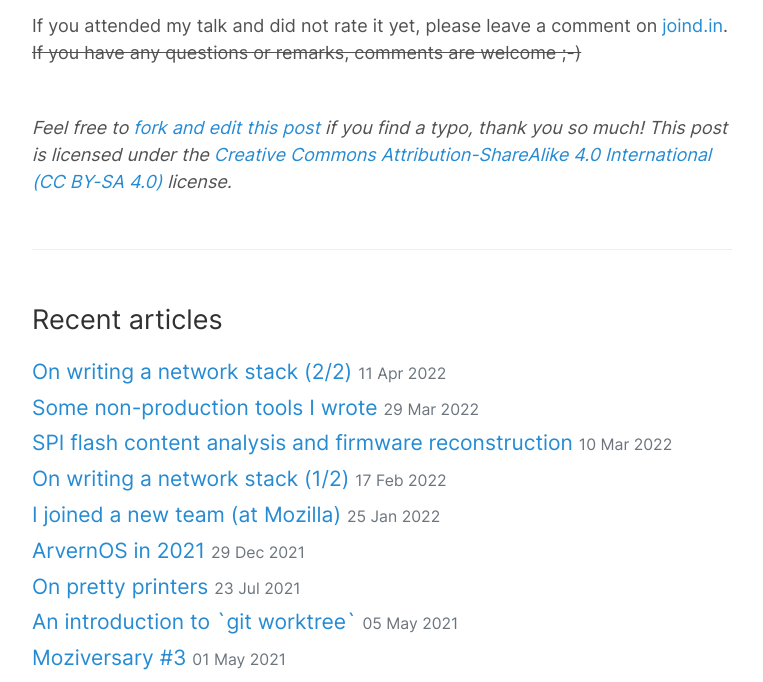
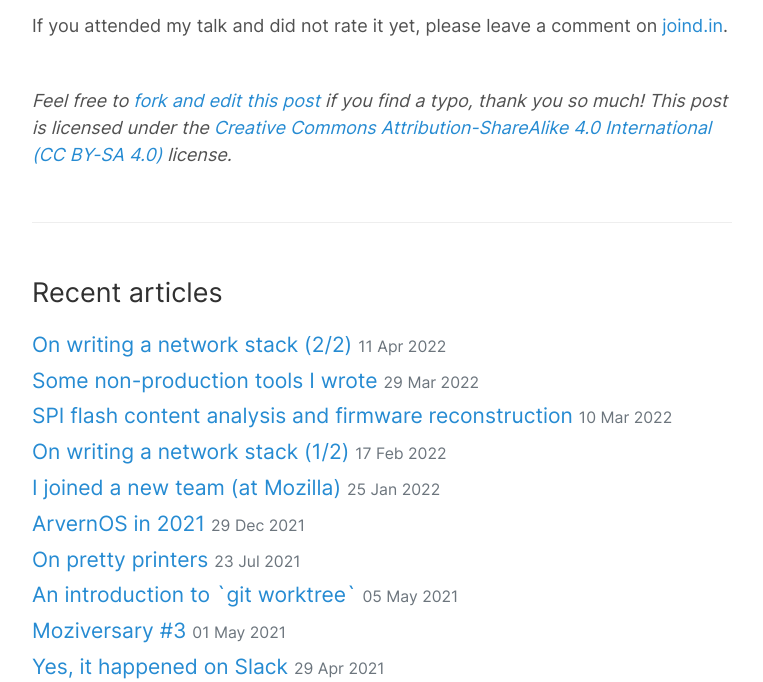
Before and after one commit to willdurand/willdurand.github.io, a Jekyll site: the page built from _posts/2014-11-09-video-software-testing-past-present-future.md, in a window 1280 px wide and 900 px high, scrolled down 976 px, cut to the strip 218-900 px from the top of the window. Shown: the whole strip, without its empty margins (258-1021 px from the left). Built offline with Jekyll 4.4.1, drawn with Linux system fonts in a browser that asks for light colours; some of the changed lines change nothing that is shown.

Commit message:
proofread software testing

```diff
--- a/_posts/2014-11-09-video-software-testing-past-present-future.md
+++ b/_posts/2014-11-09-video-software-testing-past-present-future.md
@@ -6,11 +6,10 @@
 tweet_id: 531507910409736192
 ---
 
-Last month, I gave a talk on software testing at [Forum PHP
-2014](http://afup.org/pages/forumphp2014/) in Paris, organized by the french
-foundation of French speaking PHP users
-([AFUP](http://www.afup.org/pages/site/)). Then again, congratulations to the
-team, this event was a blast! (As usual, I would say :-))
+Last month, I gave a talk on software testing at [Forum PHP 2014][] in Paris,
+organized by the french foundation of French speaking PHP users
+([AFUP](https://afup.org/home)). Then again, congratulations to the team, this
+event was a blast! (As usual, I would say :-))
 
 In this talk, I gave an overview of what software testing was, describing three
 different periods: past, present, and future, hence the title of this talk.
@@ -30,5 +29,6 @@
 
 <p></p>
 If you attended my talk and did not rate it yet, please leave a comment on
-[joind.in](https://joind.in/11953). ~~If you have any questions or remarks,
-comments are welcome ;-)~~
+[joind.in](https://joind.in/11953).
+
+[Forum PHP 2014]: https://event.afup.org/forumphp2014__programme/
```
